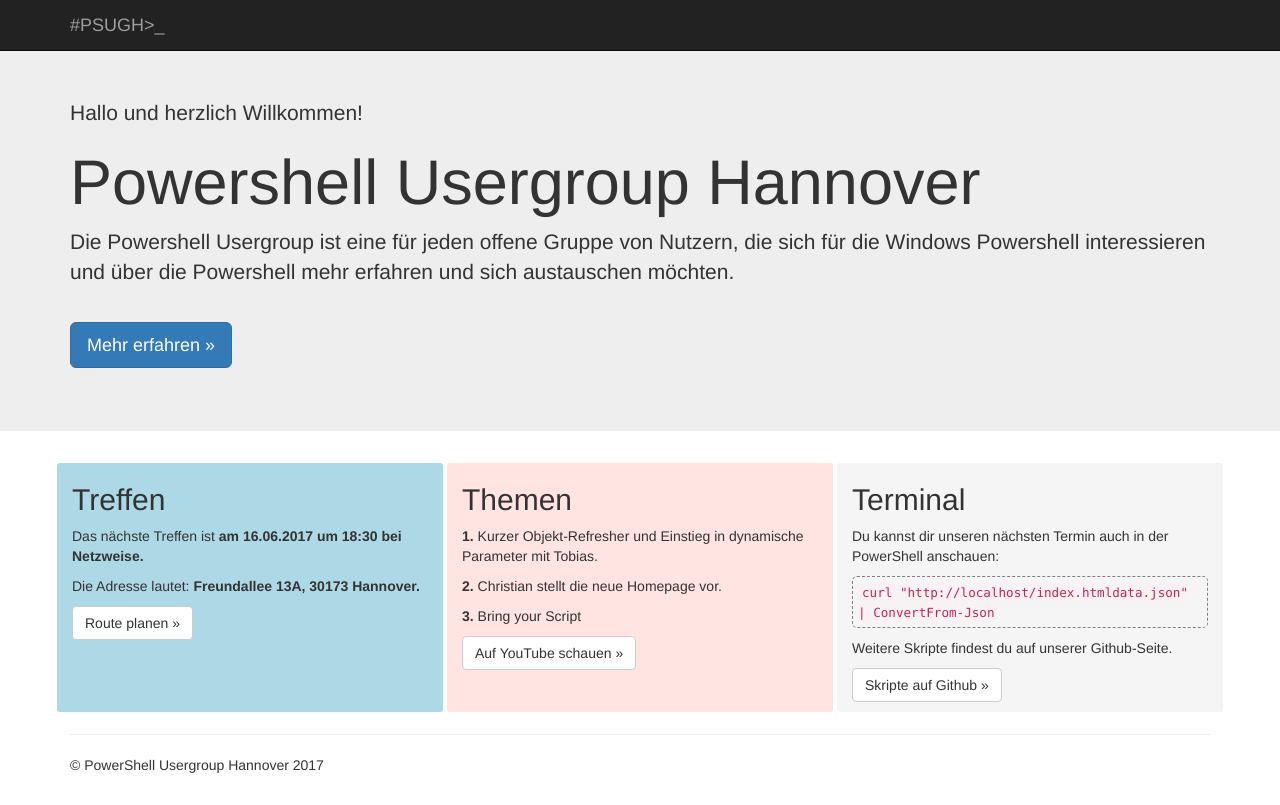
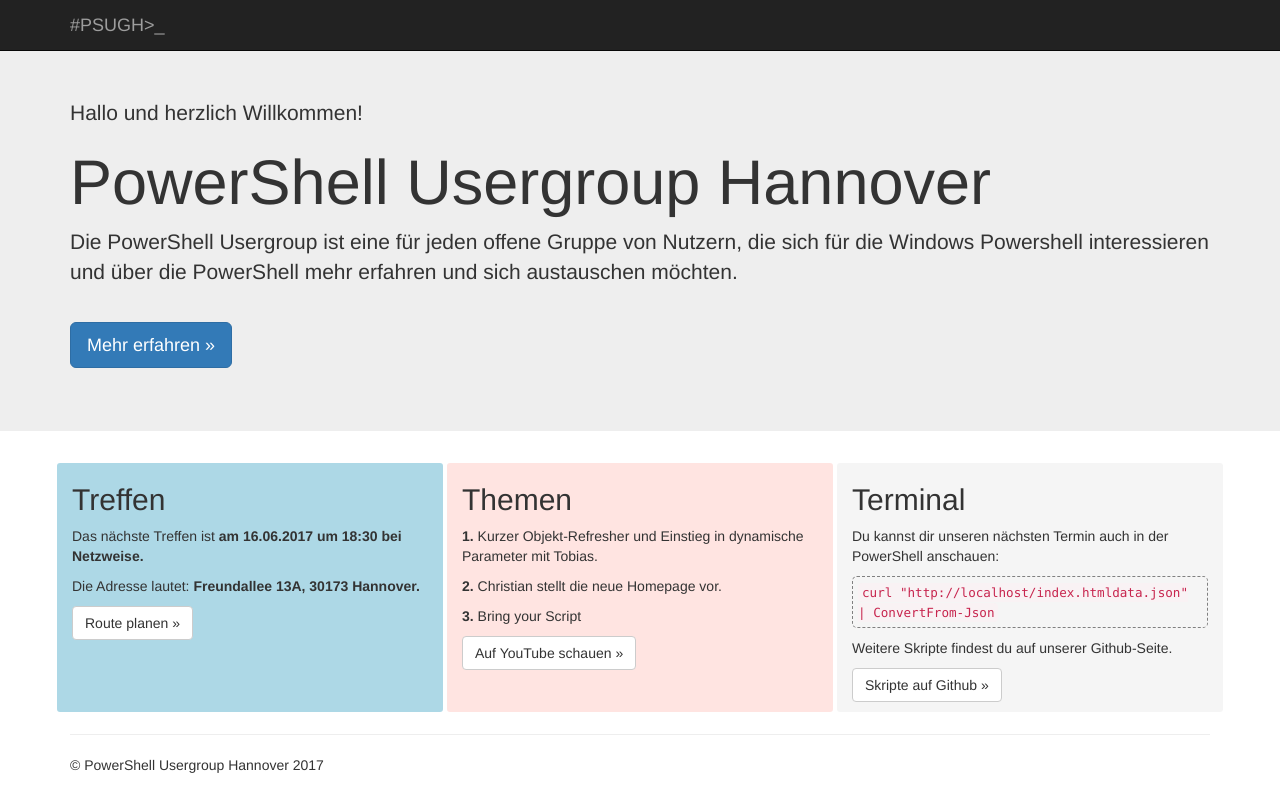
Before and after one commit to PSUGH/PSUGH.github.io, a plain HTML site: page index.html in a window 1280 px wide. Drawn offline with nearby package versions, Linux system fonts and the light colour scheme.

Commit message:
Update index.html

```diff
--- a/index.html
+++ b/index.html
@@ -51,8 +51,9 @@
     <div class="jumbotron">
       <div class="container">
         <p>Hallo und herzlich Willkommen!</p>
-        <h1>Powershell Usergroup Hannover</h1>
-        <p>Die Powershell Usergroup ist eine für jeden offene Gruppe von Nutzern, die sich für die Windows Powershell interessieren und über die Powershell mehr erfahren und sich austauschen möchten.</p>
+        <h1>PowerShell Usergroup Hannover</h1>
+        <p>Die PowerShell Usergroup ist eine für jeden offene Gruppe von Nutzern, die sich für die Windows Powershell interessieren und
+           über die PowerShell mehr erfahren und sich austauschen möchten.</p>
         <br />
          <p><a class="btn btn-primary btn-lg" href="#" data-toggle="modal" data-target="#Usergroup" role="button">Mehr erfahren &raquo;</a></p>
       </div>
@@ -68,10 +69,10 @@
         </div>
         <div class="modal-body">
           <p>Das Ziel der Usergroup ist es, die Kommunikation zwischen den Nutzern zu fördern, von anderen zu lernen und sich
-            einfach mit Menschen gleichen Interesses auszutauschen. Dabei ist die Usergroup ausdrücklich <strong> nicht nur für Profis
+            einfach mit Menschen gleichen Interesses auszutauschen. Dabei ist die Usergroup ausdrücklich <strong>nicht nur für Profis
             gedacht, sondern auch für Einsteiger.</strong></p>
 
-            <p>Die Usergroup ist ein Community-Projekt, also ein kostenlose Veranstaltung <strong> Verpflichtungen und ohne Kosten</strong>.
+            <p>Die Usergroup ist ein Community-Projekt ohne <strong>Verpflichtungen und ohne Kosten</strong>.
               Bei den regelmässigen Treffen werden verschiedene Themen vorgestellt. Die Usergroup lebt dabei auch von den
               Beiträgen der Mitglieder. Daher ist es wünschenswert, wenn auch die Mitglieder der Usergroup sich mit eigenen
               Beiträgen beteiligen. Pflicht ist das jedoch ausdrücklich nicht! Seit Februar 2015 sind wir auch Mitglied im Microsoft
```
